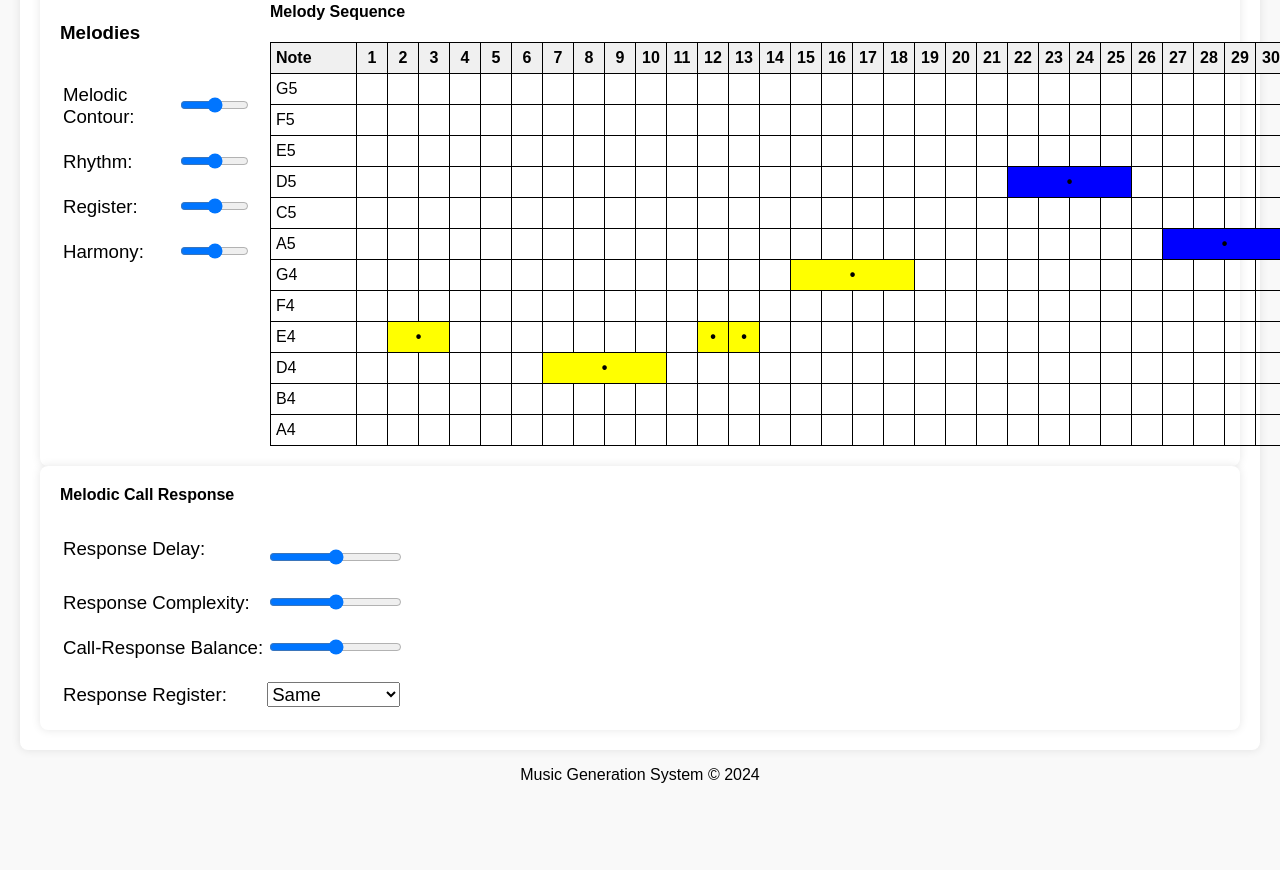
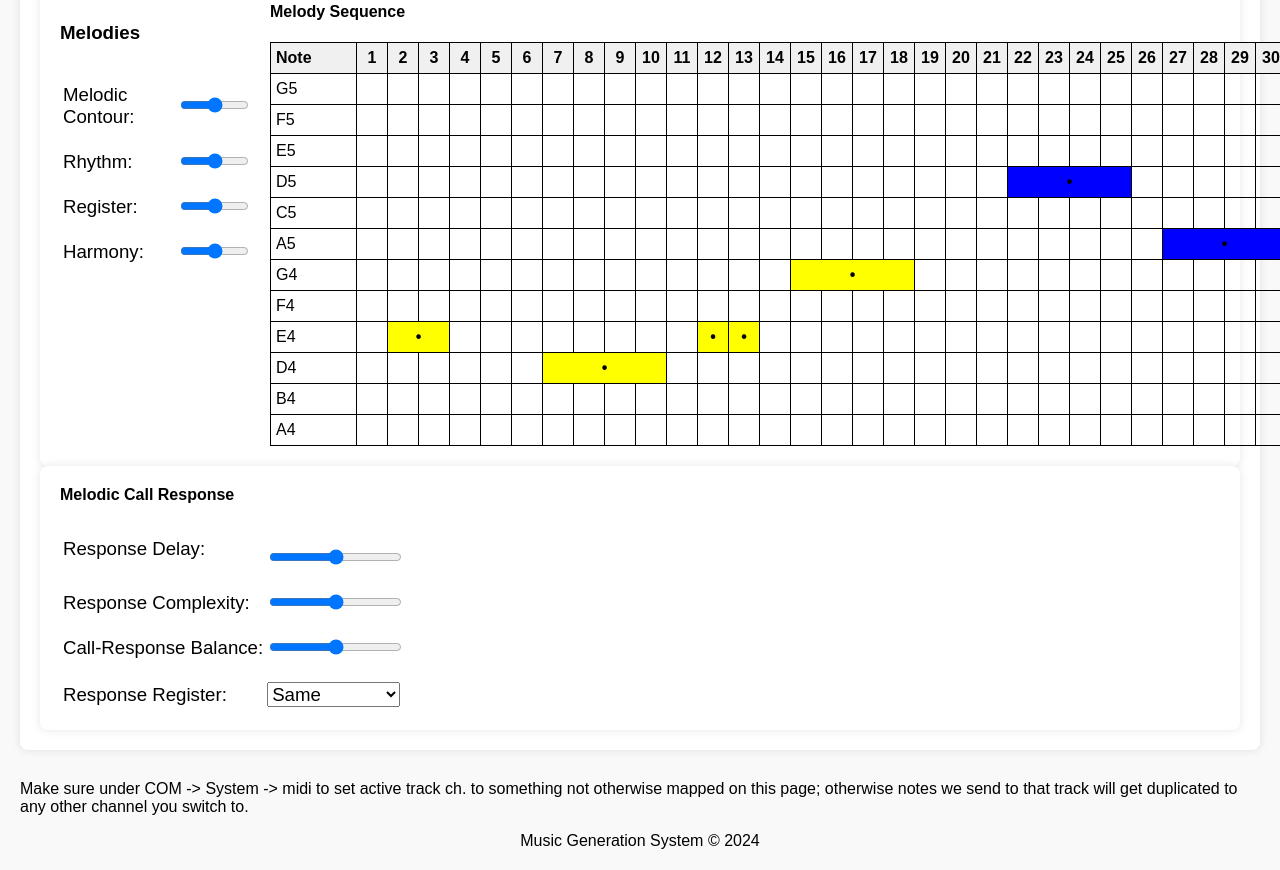
Before and after one commit to kmorrill/op-xy-generator, a plain HTML site: page index.html in a window 1280 px wide. Shown: the part 1724-2594 px from the top of the page. Before the commit the page ends 2528 px from the top, so only its background shows below. Drawn offline with Linux system fonts and the light colour scheme.

Commit message:
Update index.html
Clarify traveling channel issue

```diff
--- a/index.html
+++ b/index.html
@@ -1000,6 +1000,11 @@
           </table>
         </section>
       </section>
+      <section>
+        Make sure under COM -> System -> midi to set active track ch. to
+        something not otherwise mapped on this page; otherwise notes we send to
+        that track will get duplicated to any other channel you switch to.
+      </section>
     </main>
 
     <footer>
```
